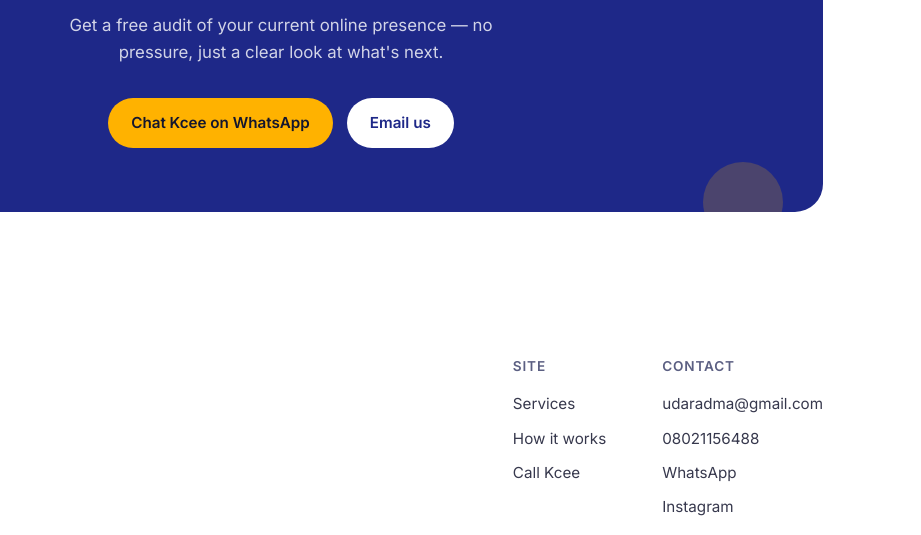
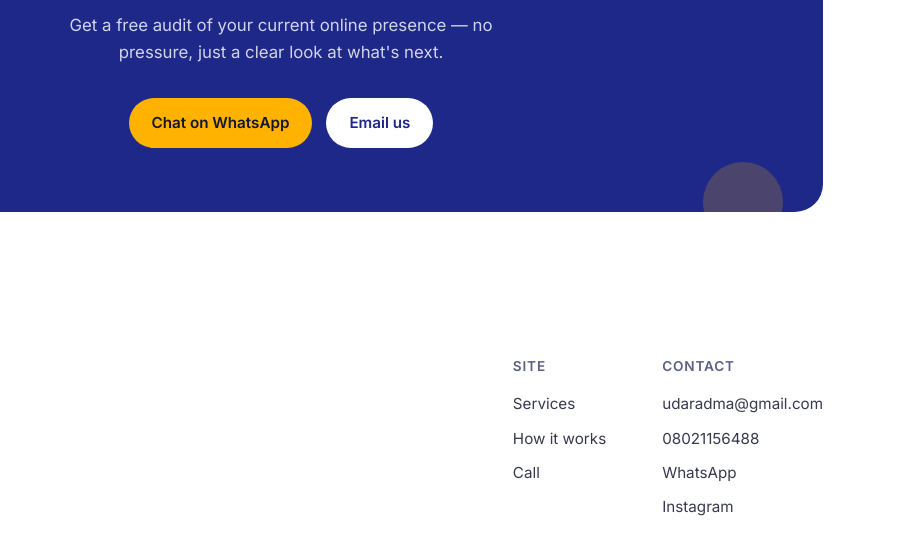
Before and after one commit to udaradma/udara, a plain HTML site: page index.html in a window 1280 px wide. Shown: the part 2284-2819 px from the top of the page, 359-1280 px from the left. Drawn offline with Linux system fonts and the light colour scheme.

Commit message:
Update index.html

```diff
--- a/index.html
+++ b/index.html
@@ -614,7 +614,7 @@
       <h2>Ready to grow your business?</h2>
       <p>Get a free audit of your current online presence — no pressure, just a clear look at what's next.</p>
       <div class="cta-band-btns">
-        <a href="https://wa.me/2348021156488" class="btn btn-primary">Chat Kcee on WhatsApp</a>
+        <a href="https://wa.me/2348021156488" class="btn btn-primary">Chat on WhatsApp</a>
         <a href="mailto:udaradma@gmail.com" class="btn btn-white">Email us</a>
       </div>
     </div>
@@ -637,7 +637,7 @@
           <h4>Site</h4>
           <a href="#services">Services</a>
           <a href="#how">How it works</a>
-          <a href="#contact">Call Kcee</a>
+          <a href="#contact">Call</a>
         </div>
         <div class="footer-col">
           <h4>Contact</h4>
```
